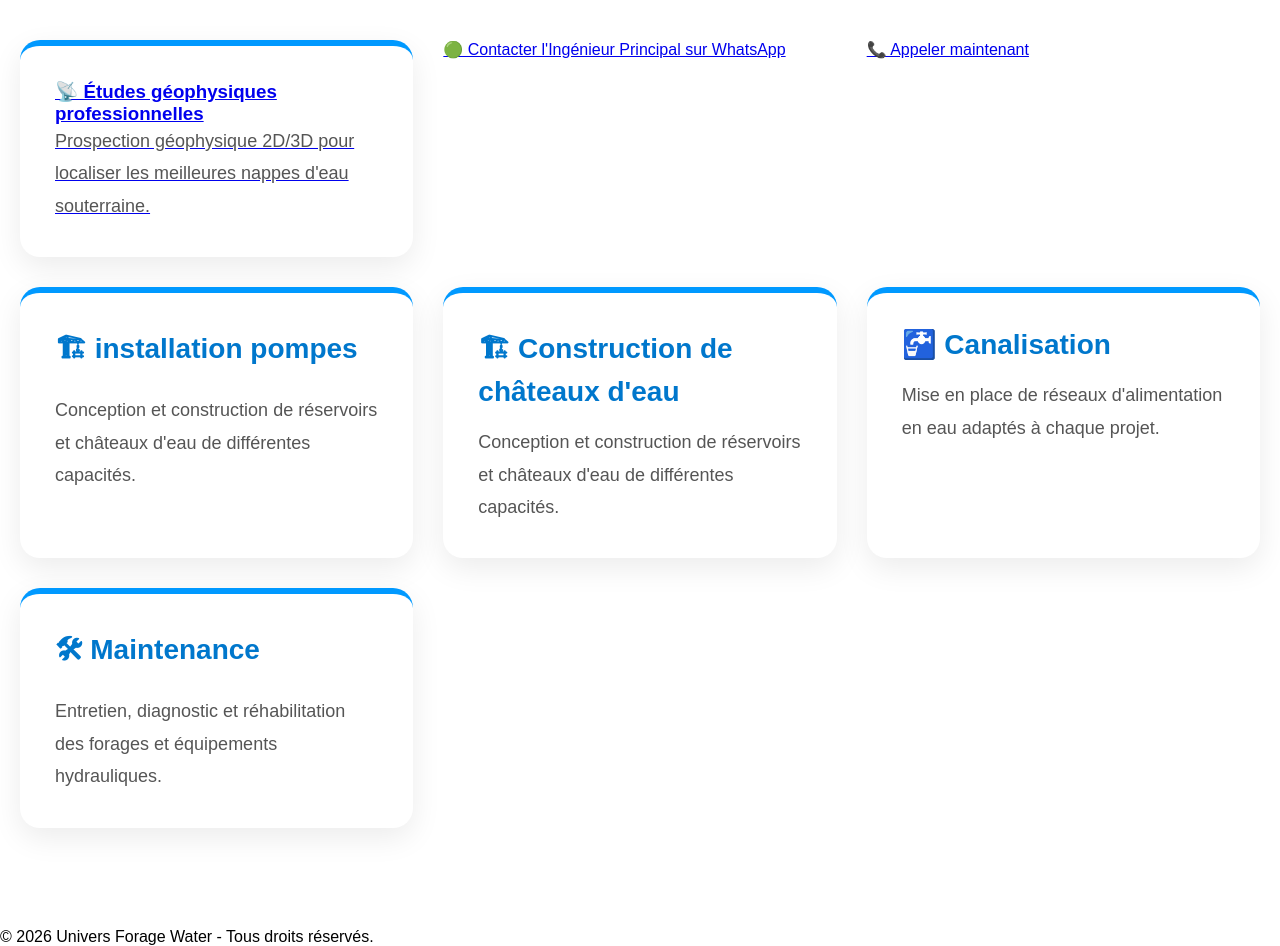
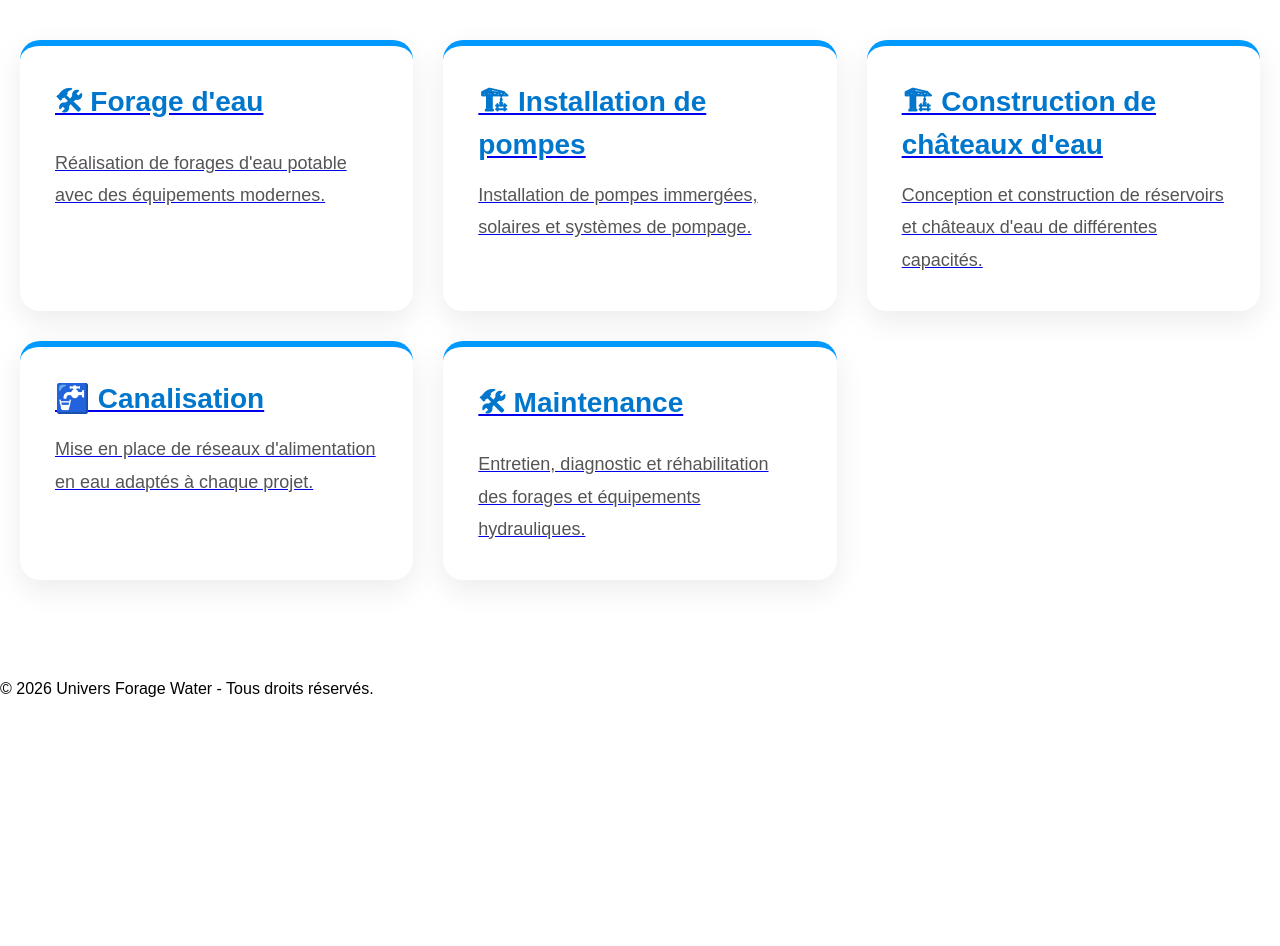
Before and after one commit to mic-nation/univers-forage-water., a plain HTML site: page docs/services.html in a window 1280 px wide. Shown: the part 500-1446 px from the top of the page. After the commit the page ends 1198 px from the top, so only its background shows below. Drawn offline with Linux system fonts and the light colour scheme.

Commit message:
Update services.html

```diff
--- a/docs/services.html
+++ b/docs/services.html
@@ -52,44 +52,30 @@ Des solutions complètes en études géophysiques, forage d'eau potable et infra
 
 <section class="services-container">
 
-<a href="etudes-geophysiques.html" class="service-card">
-
-    <h3>📡 Études géophysiques professionnelles</h3>
-
-    <p>
-        Prospection géophysique 2D/3D pour localiser les meilleures nappes d'eau souterraine.
-    </p>
-
+<a href="forage.html" class="service-card">
+    <h2>🛠 Forage d'eau</h2>
+    <p>Réalisation de forages d'eau potable avec des équipements modernes.</p>
 </a>
 
-<a href="https://wa.me/243XXXXXXXXX" class="btn whatsapp">
-🟢 Contacter l'Ingénieur Principal sur WhatsApp
+<a href="pompes.html" class="service-card">
+    <h2>🏗 Installation de pompes</h2>
+    <p>Installation de pompes immergées, solaires et systèmes de pompage.</p>
 </a>
 
-<a href="tel:+243XXXXXXXXX" class="btn phone">
-📞 Appeler maintenant
+<a href="construction.html" class="service-card">
+    <h2>🏗 Construction de châteaux d'eau</h2>
+    <p>Conception et construction de réservoirs et châteaux d'eau de différentes capacités.</p>
 </a>
 
+<a href="canalisation.html" class="service-card">
+    <h2>🚰 Canalisation</h2>
+    <p>Mise en place de réseaux d'alimentation en eau adaptés à chaque projet.</p>
+</a>
 
-<div class="service-card">
-<h2>🏗 installation pompes</h2>
-<p>Conception et construction de réservoirs et châteaux d'eau de différentes capacités.</p>
-</div>
-
-<div class="service-card">
-<h2>🏗 Construction de châteaux d'eau</h2>
-<p>Conception et construction de réservoirs et châteaux d'eau de différentes capacités.</p>
-</div>
-
-<div class="service-card">
-<h2>🚰 Canalisation</h2>
-<p>Mise en place de réseaux d'alimentation en eau adaptés à chaque projet.</p>
-</div>
-
-<div class="service-card">
-<h2>🛠 Maintenance</h2>
-<p>Entretien, diagnostic et réhabilitation des forages et équipements hydrauliques.</p>
-</div>
+<a href="maintenance.html" class="service-card">
+    <h2>🛠 Maintenance</h2>
+    <p>Entretien, diagnostic et réhabilitation des forages et équipements hydrauliques.</p>
+</a>
 
 </section>
 
```
